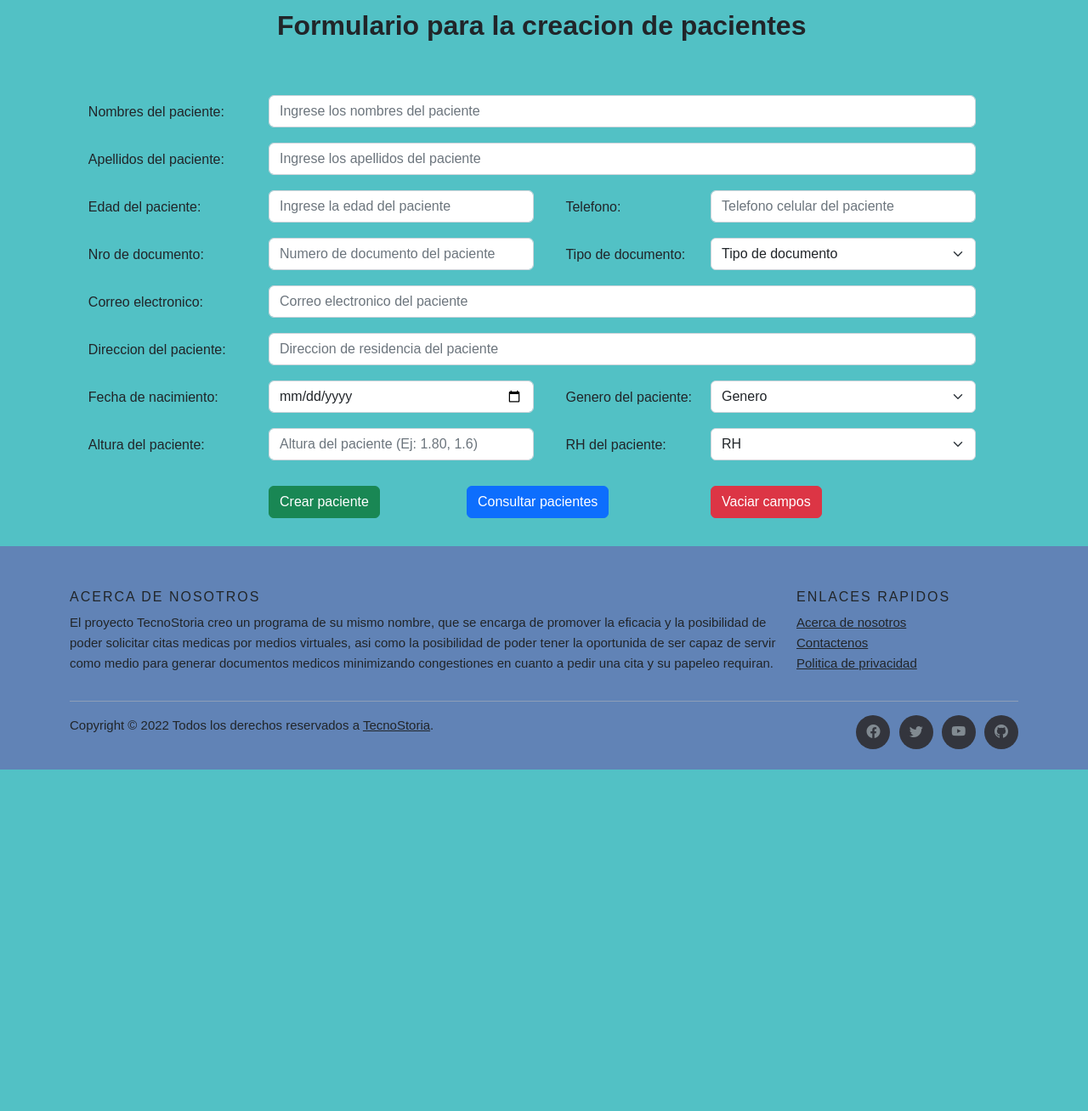
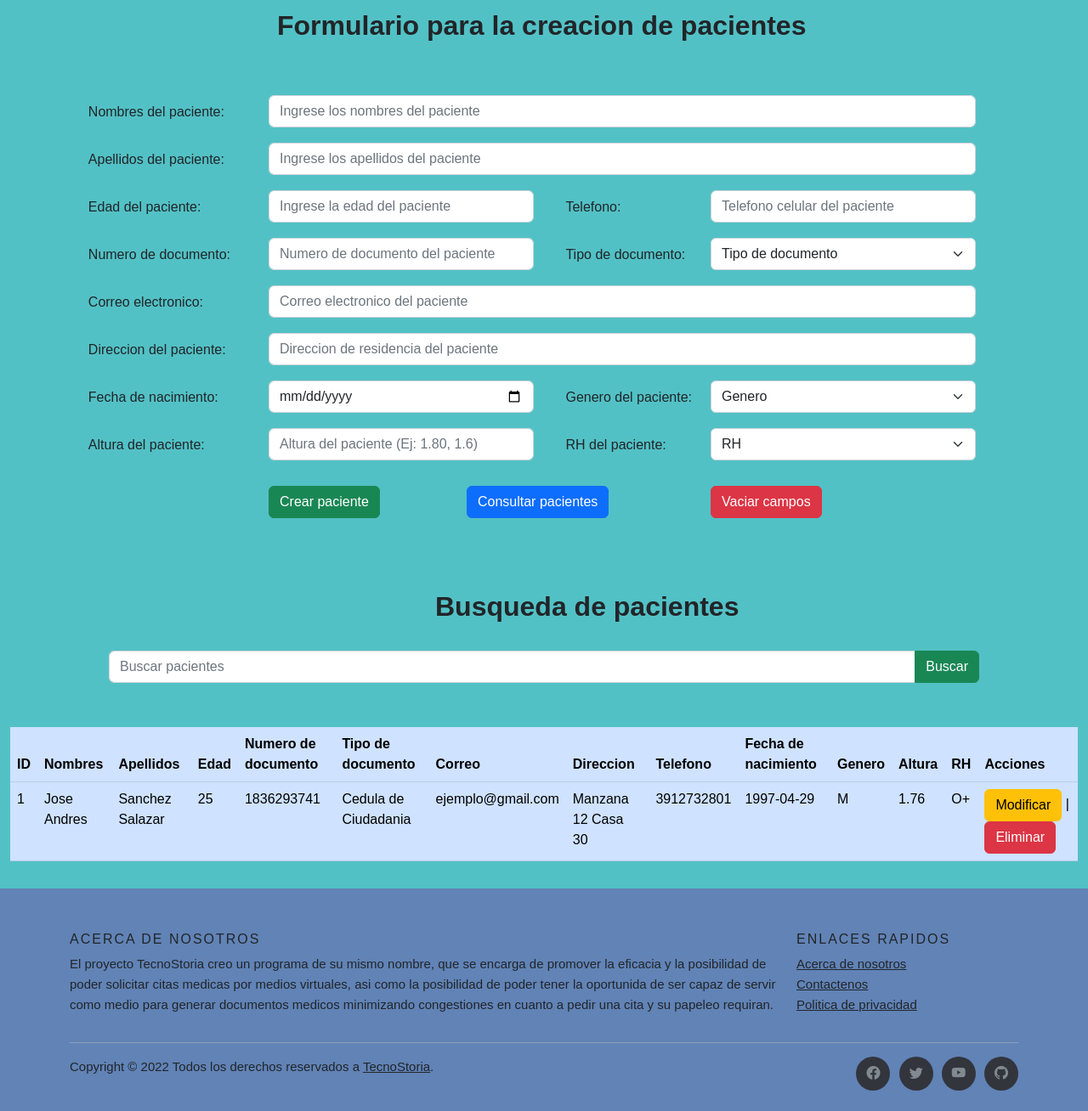
Before and after one commit to JesusMateoSD/ProyectoTecnoStoria, a PHP site: page /frmpaciente.php in a window 1280 px wide. Shown: the part 70-1378 px from the top of the page at 85% size. Before the commit the page ends 976 px from the top, so only its background shows below. Run offline with PHP 8.4, Linux system fonts and the light colour scheme; style sheets or scripts are compiled from the project's sources; some libraries are stand-ins or nearby versions; some web fonts are replaced.

Commit message:
V. 0.2.2.2

```diff
--- a/paciente/frmpaciente.php
+++ b/paciente/frmpaciente.php
@@ -57,7 +57,7 @@
 
           <div class="row">
             <div class="col-3 my-2" style="padding: 0% 0% 0% 8%">
-              <label for="staticEmail2" class="my-2">Nro de documento:</label>
+              <label for="staticEmail2" class="my-2">Numero de documento:</label>
             </div>
             <div class="col-3 my-2" style=" padding: 0%">
               <input type="number" class="form-control" id="numeroDocumento" placeholder="Numero de documento del paciente" required>
@@ -146,13 +146,65 @@
               <button type="submit" class="btn btn-success">Crear paciente</button>
             </div>
             <div class="col-3 my-2" style=" padding: 1% 5% 2% 2%">
-              <a class="btn btn-primary" href="consultarpaciente.php">Consultar pacientes</a>
+              <a class="btn btn-primary" href="#buscarpacientes">Consultar pacientes</a>
             </div>
             <div class="col-3 my-2" style=" padding: 1% 0% 2% 0%">
               <a class="btn btn-danger" href="#">Vaciar campos</a>
             </div>
           </div>
         </form>
+      </div>
+
+      <div class="row align-items-center" style="padding: 4% 0% 2% 40%">
+        <h2><b>Busqueda de pacientes</b></h2>
+      </div>
+
+        <div class="input-group" style="padding: 0% 10% 4% 10%">
+          <input type="search" class="form-control " placeholder="Buscar pacientes" aria-label="Search" aria-describedby="search-addon" id="buscarpacientes"/>
+          <button type="button" class="btn btn-success ">Buscar</button>
+        </div>
+
+      <div class="row mx-auto w-100">
+        <div class="table">
+          <table class="table table-primary">
+            <thead>
+              <tr>
+                <th scope="col">ID</th>
+                <th scope="col">Nombres</th>
+                <th scope="col">Apellidos</th>
+                <th scope="col">Edad</th>
+                <th scope="col">Numero de documento</th>
+                <th scope="col">Tipo de documento</th>
+                <th scope="col">Correo</th>
+                <th scope="col">Direccion</th>
+                <th scope="col">Telefono</th>
+                <th scope="col">Fecha de nacimiento</th>
+                <th scope="col">Genero</th>
+                <th scope="col">Altura</th>
+                <th scope="col">RH</th>
+                <th scope="col">Acciones</th>
+              </tr>
+            </thead>
+            <tbody>
+              <tr>
+                <td scope="row">1</td>
+                <td scope="col">Jose Andres</td>
+                <td scope="col">Sanchez Salazar</td>
+                <td scope="col">25</td>
+                <td scope="col">1836293741</td>
+                <td scope="col">Cedula de Ciudadania</td>
+                <td scope="col">ejemplo@gmail.com</td>
+                <td scope="col">Manzana 12 Casa 30</td>
+                <td scope="col">3912732801</td>
+                <td scope="col">1997-04-29</td>
+                <td scope="col">M</td>
+                <td scope="col">1.76</td>
+                <td scope="col">O+</td>
+                <td><button class="btn btn-warning" type="button" id="button-addon2">Modificar</button> | <button class="btn btn-danger" type="button" id="button-addon2">Eliminar</button></td>
+              </tr>
+            </tbody>
+          </table>
+        </div>
       </div>
   </main>
 
--- a/template/navbar.php
+++ b/template/navbar.php
@@ -42,7 +42,7 @@
                 Menu de Personal de Salud
               </a>
               <ul class="dropdown-menu">
-                <li><a class="dropdown-item" href="../paciente/consultarpaciente.php">Consultar pacientes</a></li>
+                <li><a class="dropdown-item" href="../cita/consultarcita.php">Consultar pacientes</a></li>
                 <li><a class="dropdown-item" href="#">Historias Clinicas | Medicas</a></li>
                 <li><a class="dropdown-item" href="#">Facturas</a></li>
               </ul>
```
Also changed, not shown: agenda/frmagenda.php (+10 -9 lines), cita/consultarcita.php (renamed from paciente/consultarpaciente.php, +17 -29 lines), cita/frmcita.php (+11 -4 lines), historia_clinica/frmhistoriaclinica.php (added).
